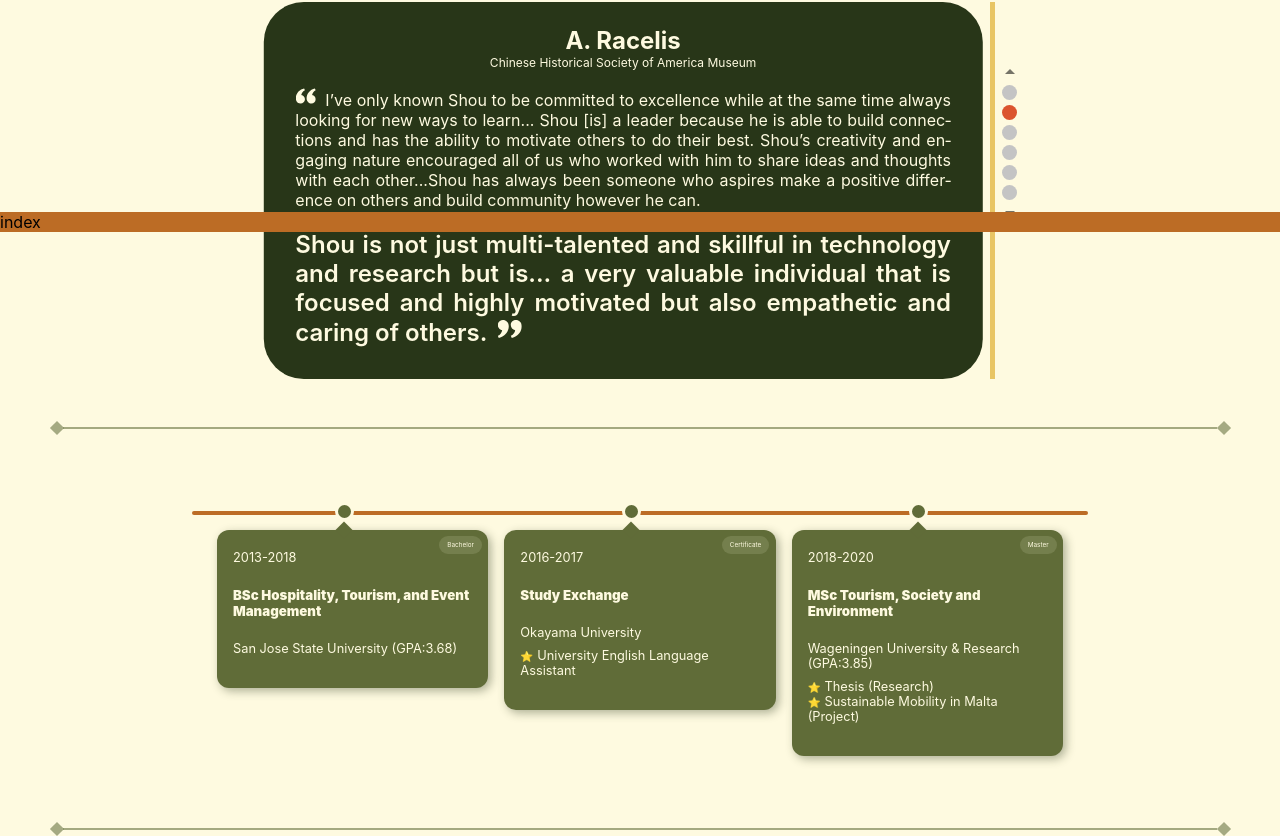
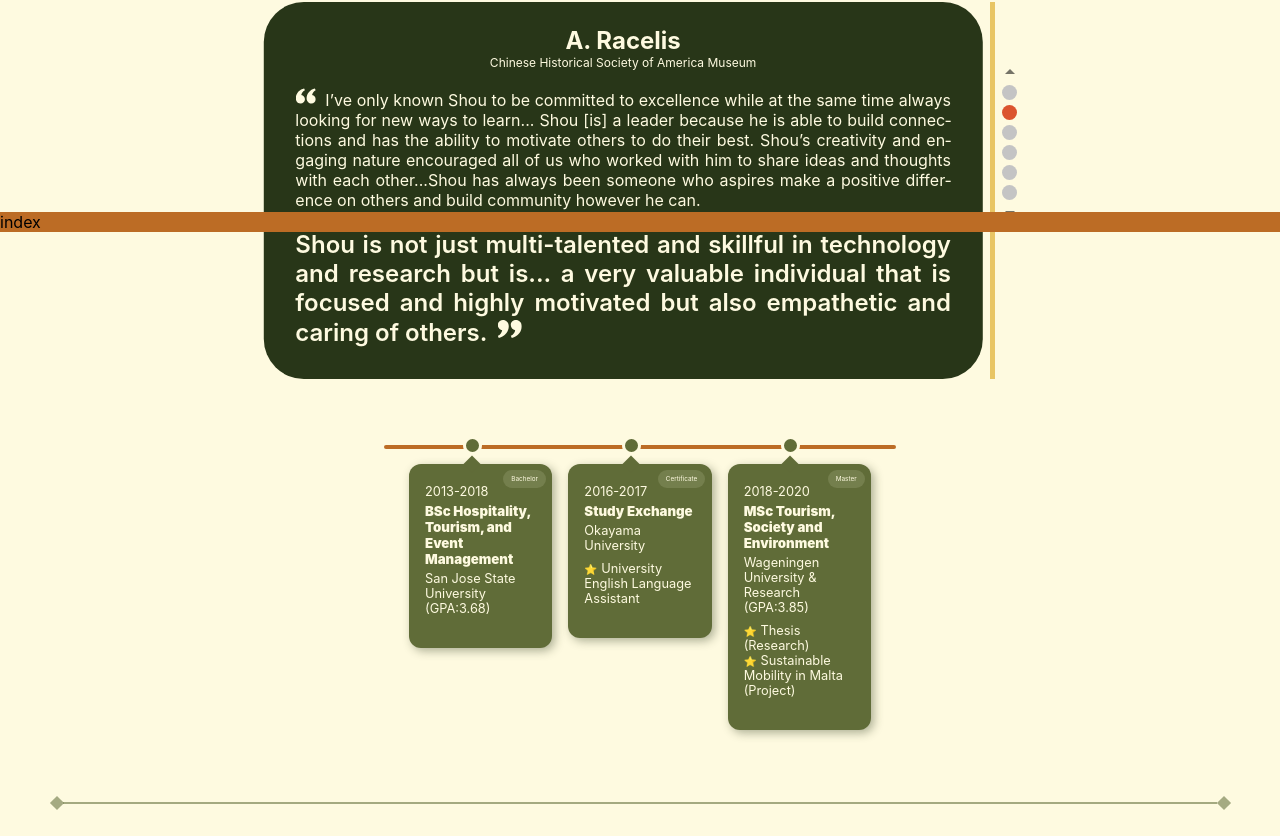
Before and after one commit to shdzhng/portfolio, a React (Create React App) app: page / in a window 1280 px wide. Shown: the part 568-1404 px from the top of the page. After the commit the page ends 1378 px from the top, so only its background shows below. Built offline with nearby package versions, Linux system fonts and the light colour scheme; a web font is replaced by a local one.

Commit message:
restructure site

```diff
--- a/src/App.js
+++ b/src/App.js
@@ -34,9 +34,10 @@ function App() {
       </div> */}{' '}
       <ProjectDisplay />
       <Divider />
+      {/* <div style={{ display: 'flex', width: '90vw' }}> */}
       <ReferenceSlider />
-      <Divider />
       <Timeline />
+      {/* </div> */}
       <Divider />
       <Footer />
     </div>
--- a/src/components/Projects/index.styles.js
+++ b/src/components/Projects/index.styles.js
@@ -14,6 +14,7 @@ const Container = styled.div`
     align-items: center;
     gap: 1em;
     min-height: 60vh;
+    margin: 0;
   }
 `;
 
@@ -109,6 +110,7 @@ const ModalBackground = styled.div`
   left: 0;
   z-index: 2;
   width: 100vw;
+  height: 100vh;
   background-color: ${colors.darkGreen}90;
   overflow-y: hidden;
   justify-content: center;
@@ -122,6 +124,10 @@ const ModalContent = styled.div`
   width: 50vw;
   z-index: 3;
   background-color: ${colors.offWhite};
+  @media screen and (max-width: 728px) {
+    padding: 25px;
+    width: 80vw;
+  }
 `;
 
 const Text = styled.p`
--- a/src/components/Timeline/timeline.styles.js
+++ b/src/components/Timeline/timeline.styles.js
@@ -9,9 +9,10 @@ const TimelineContainer = styled.div`
   justify-content: center;
   border-radius: 2em;
   display: flex;
+  width: 60vw;
   @media screen and (min-width: 728px) {
     display: block;
-    width: 70vw;
+    width: 40vw;
   }
 `;
 
@@ -23,8 +24,8 @@ const TimeLinePoint = styled.div`
   border: 3px solid ${colors.offWhite};
   width: 13px;
   height: 13px;
-  top: calc(45% - 13px);
-  left: -7%;
+  top: calc(45% - 11px);
+  left: -10.5%;
   transition: border-color 750ms ease;
   @media screen and (min-width: 728px) {
     width: 13px;
@@ -65,6 +66,7 @@ const TimeLine = styled.div`
 const Title = styled.h5`
   color: inherit;
   font-weight: 900;
+  margin: 0;
 `;
 
 const SmallText = styled.p`
--- a/src/static/projectData.js
+++ b/src/static/projectData.js
@@ -98,7 +98,7 @@ const projectData = [
   {
     name: 'Odyssey (WIP)',
     description:
-      'A SPA tostreamline travel planning with friends. This project aims to develop cumulative cost splitting (no more tiny venmo transactions, just pay/receive what you owe at the end of the trip!), itinerary item voting, day by day planning with Map as visual support',
+      'A SPA tostreamline travel planning with friends. This project aims to develop cumulative cost splitting, itinerary item voting, day by day planning with Map as visual support',
     highlights: [
       'Utilized Firestore to handle social features such as sending and rejecting friend request, removing friend, and displaying online status.',
       'Leveraged Firebase Auth to handle user registartion.',
```
